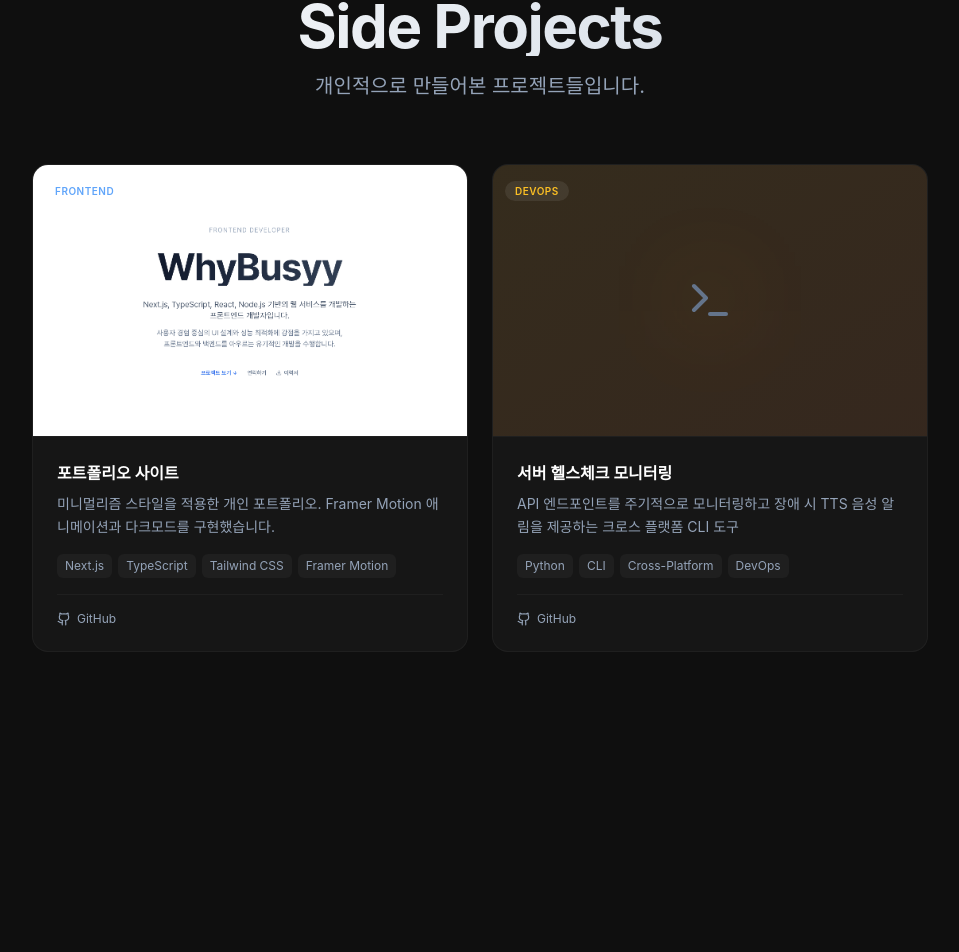
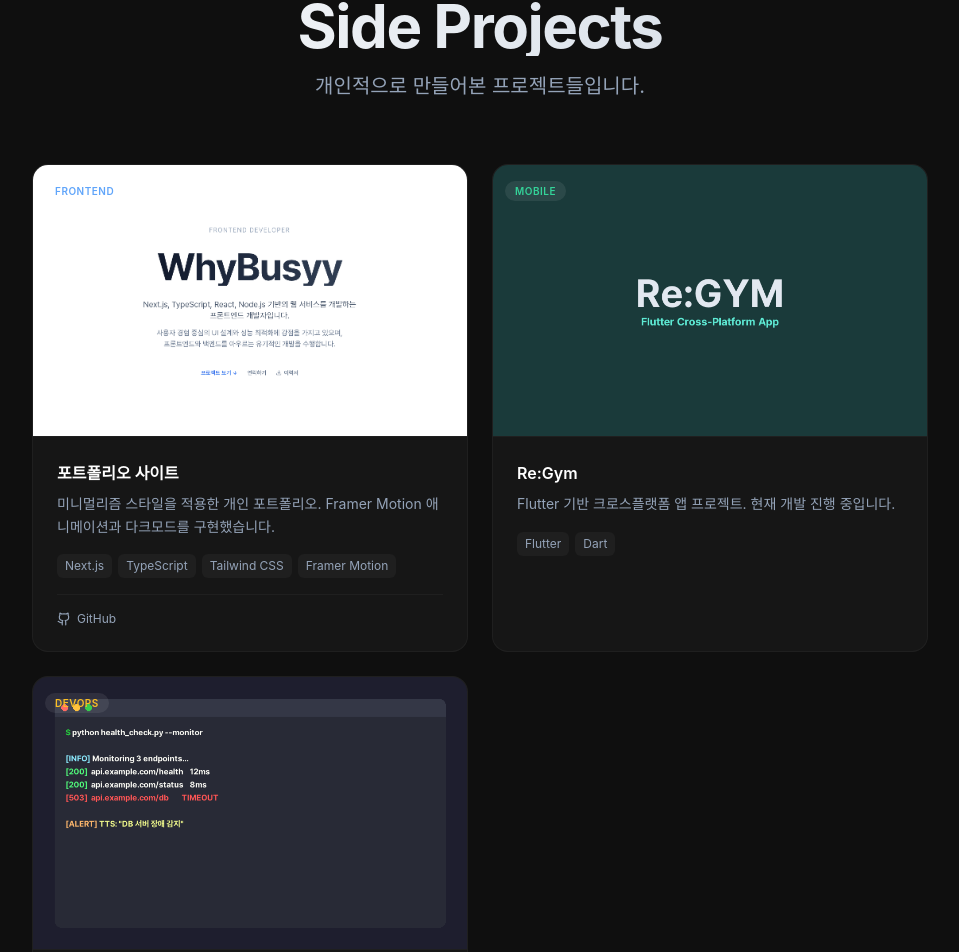
Before and after one commit to WhyBusyy/portfolio, a Next.js app: page / in a window 1280 px wide. Shown: the part 2992-3944 px from the top of the page, without its empty margins (160-1119 px from the left). Built offline with nearby package versions, Linux system fonts and the light colour scheme; a web font is replaced by a local one.

Commit message:
Add new project entries for Re:Gym and health-check, including screenshots and updated skills section for Dart and Flutter.

```diff
--- a/src/components/SideProjects.tsx
+++ b/src/components/SideProjects.tsx
@@ -7,8 +7,7 @@ import {
   Github,
   ExternalLink,
   Globe,
-  Database,
-  ShoppingCart,
+  Smartphone,
   Terminal,
 } from "lucide-react";
 import type { LucideIcon } from "lucide-react";
@@ -42,13 +41,27 @@ const sideProjects: SideProject[] = [
     accentColor: "text-blue-600 dark:text-blue-400",
   },
   {
+    title: "Re:Gym",
+    description:
+      "Flutter 기반 크로스플랫폼 앱 프로젝트. 현재 개발 진행 중입니다.",
+    techStack: ["Flutter", "Dart"],
+    github: null,
+    demo: null,
+    screenshot: "/re-gym.png",
+    category: "Mobile",
+    icon: Smartphone,
+    gradient:
+      "from-emerald-500/20 to-teal-500/20 dark:from-emerald-500/10 dark:to-teal-500/10",
+    accentColor: "text-emerald-600 dark:text-emerald-400",
+  },
+  {
     title: "서버 헬스체크 모니터링",
     description:
       "API 엔드포인트를 주기적으로 모니터링하고 장애 시 TTS 음성 알림을 제공하는 크로스 플랫폼 CLI 도구",
     techStack: ["Python", "CLI", "Cross-Platform", "DevOps"],
     github: "https://github.com/WhyBusyy/health-check",
     demo: null,
-    screenshot: null,
+    screenshot: "/health-check.png",
     category: "DevOps",
     icon: Terminal,
     gradient:
--- a/src/components/Skills.tsx
+++ b/src/components/Skills.tsx
@@ -3,7 +3,7 @@
 import { motion } from "framer-motion";
 import { useInView } from "framer-motion";
 import { useRef } from "react";
-import { Code, Server, Cloud, Users } from "lucide-react";
+import { Code, Server, Cloud, Users, Smartphone } from "lucide-react";
 
 type SkillLevel = "core" | "proficient" | "familiar";
 
@@ -42,6 +42,7 @@ export default function Skills() {
         { name: "JavaScript", level: "core" },
         { name: "HTML", level: "proficient" },
         { name: "CSS", level: "proficient" },
+        { name: "Dart", level: "familiar" },
         { name: "SQL", level: "familiar" },
       ],
     },
@@ -58,6 +59,14 @@ export default function Skills() {
         { name: "MUI", level: "proficient" },
         { name: "Webpack", level: "familiar" },
         { name: "Framer Motion", level: "familiar" },
+      ],
+    },
+    {
+      title: "Mobile",
+      icon: Smartphone,
+      skills: [
+        { name: "Flutter", level: "familiar" },
+        { name: "Dart", level: "familiar" },
       ],
     },
     {
@@ -86,7 +95,7 @@ export default function Skills() {
       title: "Collaboration",
       icon: Users,
       skills: [
-        { name: "Figma", level: "proficient" },
+        { name: "Figma", level: "core" },
         { name: "Notion", level: "proficient" },
         { name: "Jira", level: "proficient" },
         { name: "Slack", level: "proficient" },
```
Also changed, not shown: public/health-check.png (added), public/re-gym.png (added).
